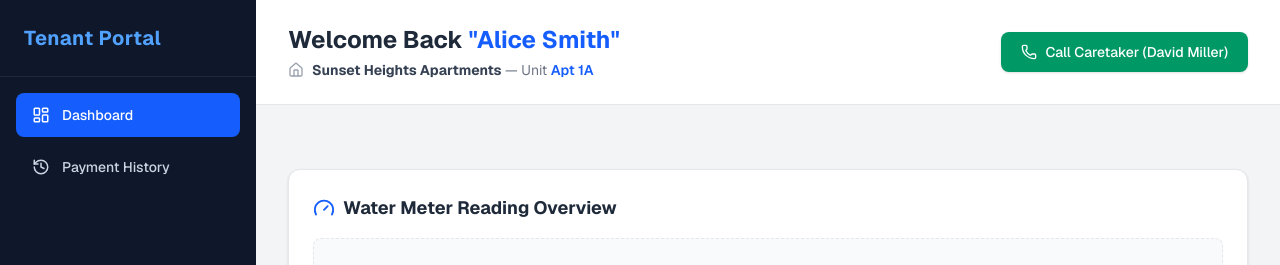
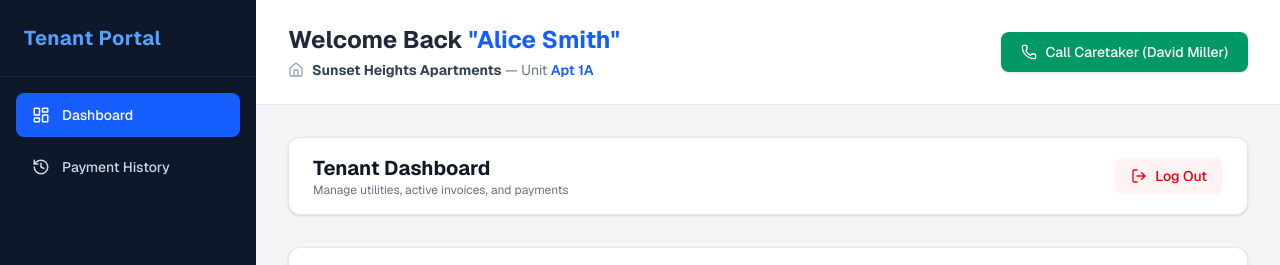
Before and after one commit to Kakundi/prop-manager-frontend, a Next.js app: page /tenant in a window 1280 px wide. Shown: the top 265 px of the page. Built offline with nearby package versions, Linux system fonts and the light colour scheme; no server answers.

Commit message:
make the changes

```diff
--- a/app/tenant/tabs/DashboardTab.tsx
+++ b/app/tenant/tabs/DashboardTab.tsx
@@ -1,14 +1,17 @@
 'use client';
 
 import React, { useState, useEffect } from 'react';
-import { AlertTriangle, Clock, Gauge, CreditCard, CheckCircle2, FileX } from 'lucide-react';
+import { useRouter } from 'next/navigation';
+import { AlertTriangle, Clock, Gauge, CreditCard, CheckCircle2, FileX, LogOut } from 'lucide-react';
 import { TenantInvoice, MeterReadingInfo } from '../types';
 
 export const DashboardTab: React.FC = () => {
+  const router = useRouter();
   const [meterInfo, setMeterInfo] = useState<MeterReadingInfo | null>(null);
   const [invoices, setInvoices] = useState<TenantInvoice[]>([]);
   const [loading, setLoading] = useState<boolean>(true);
   const [payingId, setPayingId] = useState<string | null>(null);
+  const [isLoggingOut, setIsLoggingOut] = useState<boolean>(false);
 
   useEffect(() => {
     const fetchDashboardData = async () => {
@@ -37,6 +40,18 @@ export const DashboardTab: React.FC = () => {
 
     fetchDashboardData();
   }, []);
+
+  const handleLogout = async () => {
+    try {
+      setIsLoggingOut(true);
+      await fetch('/api/auth/logout', { method: 'POST' });
+      router.push('/login');
+    } catch (err) {
+      console.error('Logout failed:', err);
+    } finally {
+      setIsLoggingOut(false);
+    }
+  };
 
   const handlePayNow = async (invoiceId: string, amount: number) => {
     setPayingId(invoiceId);
@@ -78,6 +93,22 @@ export const DashboardTab: React.FC = () => {
 
   return (
     <div className="space-y-8">
+      {/* HEADER WITH LOGOUT */}
+      <div className="flex items-center justify-between bg-white p-4 px-6 rounded-xl border border-gray-200 shadow-sm">
+        <div>
+          <h2 className="text-xl font-bold text-gray-900">Tenant Dashboard</h2>
+          <p className="text-xs text-gray-500">Manage utilities, active invoices, and payments</p>
+        </div>
+        <button
+          onClick={handleLogout}
+          disabled={isLoggingOut}
+          className="flex items-center gap-2 px-4 py-2 text-sm font-medium text-red-600 bg-red-50 hover:bg-red-100 rounded-lg transition disabled:opacity-50"
+        >
+          <LogOut size={16} />
+          {isLoggingOut ? 'Logging out...' : 'Log Out'}
+        </button>
+      </div>
+
       {/* 1. NOTIFICATION ALERTS SECTION */}
       <div className="space-y-3">
         {overdueInvoices.length > 0 && (
--- a/app/tenant/tabs/PaymentsTab.tsx
+++ b/app/tenant/tabs/PaymentsTab.tsx
@@ -1,12 +1,15 @@
 'use client';
 
 import React, { useState, useEffect } from 'react';
-import { Clock, CheckCircle2, XCircle, CreditCard } from 'lucide-react';
+import { useRouter } from 'next/navigation';
+import { Clock, CheckCircle2, XCircle, CreditCard, LogOut } from 'lucide-react';
 import { PaymentRecord } from '../types';
 
 export const PaymentsTab: React.FC = () => {
+  const router = useRouter();
   const [paymentHistory, setPaymentHistory] = useState<PaymentRecord[]>([]);
   const [loading, setLoading] = useState<boolean>(true);
+  const [isLoggingOut, setIsLoggingOut] = useState<boolean>(false);
 
   useEffect(() => {
     const fetchPayments = async () => {
@@ -26,6 +29,18 @@ export const PaymentsTab: React.FC = () => {
 
     fetchPayments();
   }, []);
+
+  const handleLogout = async () => {
+    try {
+      setIsLoggingOut(true);
+      await fetch('/api/auth/logout', { method: 'POST' });
+      router.push('/login');
+    } catch (err) {
+      console.error('Logout failed:', err);
+    } finally {
+      setIsLoggingOut(false);
+    }
+  };
 
   const getStatusBadge = (status: PaymentRecord['status']) => {
     switch (status) {
@@ -59,12 +74,25 @@ export const PaymentsTab: React.FC = () => {
   }
 
   return (
-    <div className="bg-white rounded-xl shadow-sm border border-gray-200 overflow-hidden">
-      <div className="p-6 border-b border-gray-200">
-        <h3 className="text-lg font-bold text-gray-800">Payment History</h3>
-        <p className="text-sm text-gray-500">Record of all completed and pending payments.</p>
+    <div className="space-y-6">
+      {/* HEADER WITH LOGOUT */}
+      <div className="flex items-center justify-between bg-white p-4 px-6 rounded-xl border border-gray-200 shadow-sm">
+        <div>
+          <h2 className="text-xl font-bold text-gray-900">Payment History</h2>
+          <p className="text-xs text-gray-500">Record of all completed and pending payments</p>
+        </div>
+        <button
+          onClick={handleLogout}
+          disabled={isLoggingOut}
+          className="flex items-center gap-2 px-4 py-2 text-sm font-medium text-red-600 bg-red-50 hover:bg-red-100 rounded-lg transition disabled:opacity-50"
+        >
+          <LogOut size={16} />
+          {isLoggingOut ? 'Logging out...' : 'Log Out'}
+        </button>
       </div>
 
+      {/* PAYMENT TABLE SECTION */}
+      <div className="bg-white rounded-xl shadow-sm border border-gray-200 overflow-hidden">
         {paymentHistory.length === 0 ? (
           <div className="p-12 text-center flex flex-col items-center justify-center gap-2 text-gray-500">
             <CreditCard size={36} className="text-gray-400" />
@@ -100,5 +128,6 @@ export const PaymentsTab: React.FC = () => {
           </div>
         )}
       </div>
+    </div>
   );
 };
```
Lines whose indentation alone changed are shown as unchanged.
